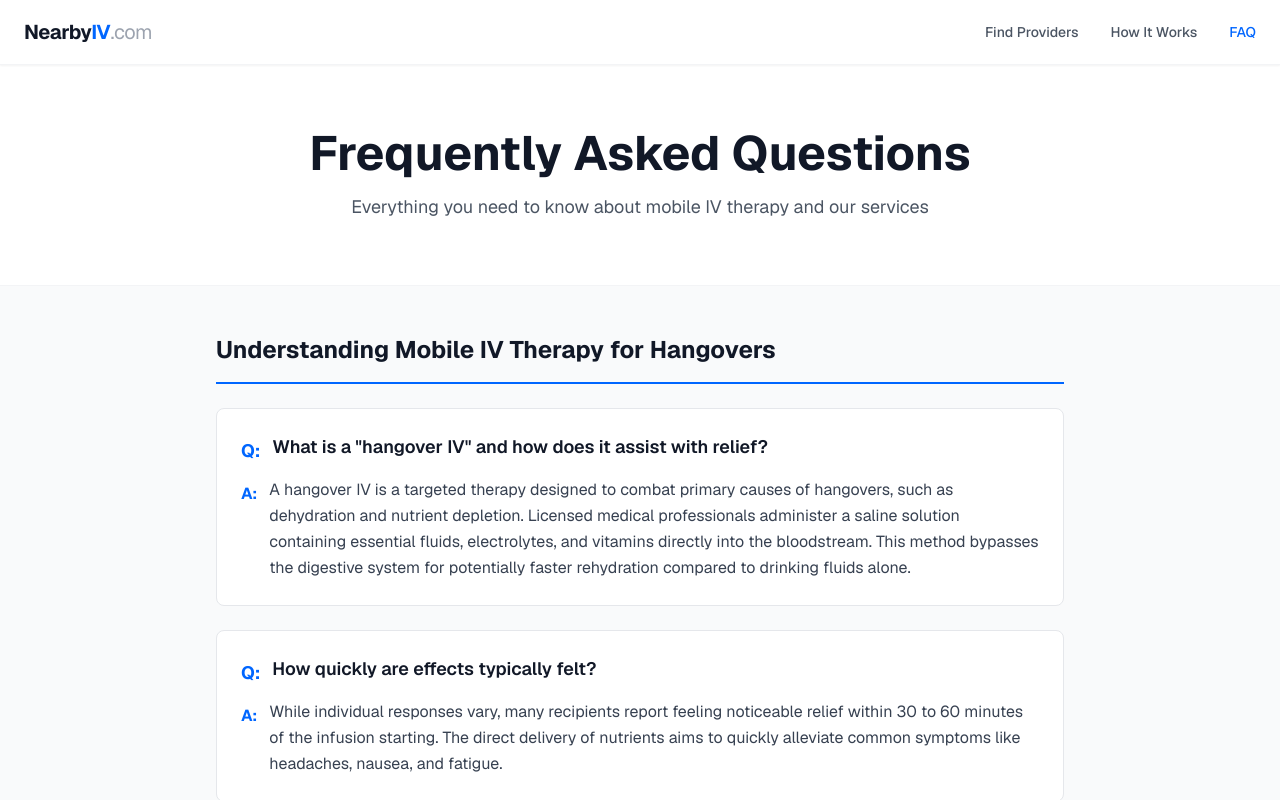
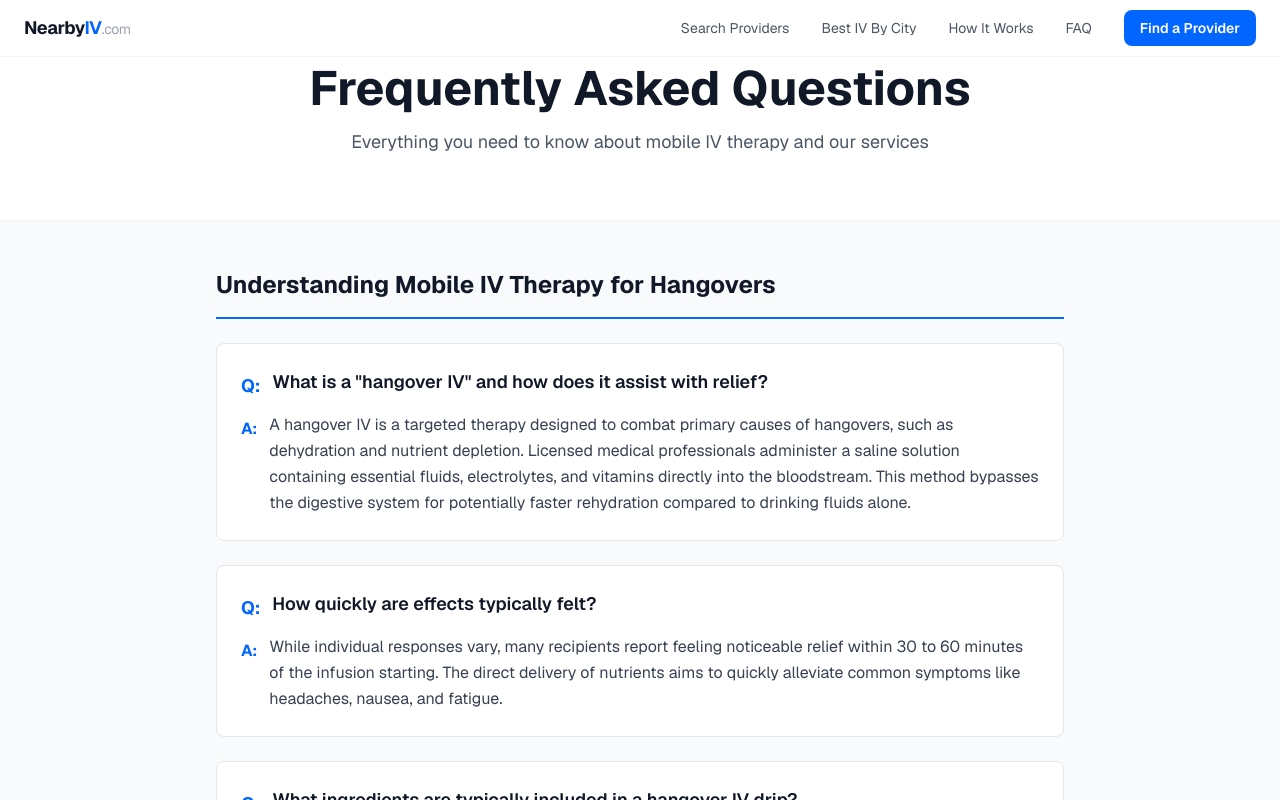
Before and after one commit to tlally2001-max/NearByIV, a Next.js app: page /faq in a window 1280 px wide. Shown: the top 800 px of the page. Built offline with nearby package versions, Linux system fonts and the light colour scheme.

Commit message:
Add consistent header component to all pages with full navigation links

```diff
--- a/app/faq/page.tsx
+++ b/app/faq/page.tsx
@@ -1,5 +1,6 @@
 import Link from "next/link";
 import type { Metadata } from "next";
+import { Header } from "@/components/header";
 
 export const dynamic = "force-static";
 
@@ -112,25 +113,7 @@ export default function FAQPage() {
       />
 
       {/* Nav */}
-      <nav className="sticky top-0 z-50 bg-white/90 backdrop-blur-md border-b border-gray-100 shadow-sm">
-        <div className="max-w-7xl mx-auto flex items-center justify-between px-6 h-16">
-          <Link href="/" className="text-xl font-bold tracking-tight text-gray-900">
-            Nearby<span className="text-[#0066FF]">IV</span>
-            <span className="text-gray-400 font-normal">.com</span>
-          </Link>
-          <div className="hidden md:flex items-center gap-8">
-            <Link href="/providers" className="text-sm font-medium text-gray-600 hover:text-[#0066FF] transition-colors">
-              Find Providers
-            </Link>
-            <Link href="/how-it-works" className="text-sm font-medium text-gray-600 hover:text-[#0066FF] transition-colors">
-              How It Works
-            </Link>
-            <Link href="/faq" className="text-sm font-medium text-[#0066FF]">
-              FAQ
-            </Link>
-          </div>
-        </div>
-      </nav>
+      <Header />
 
       {/* Header */}
       <header className="bg-white border-b border-gray-100">
--- a/app/how-it-works/page.tsx
+++ b/app/how-it-works/page.tsx
@@ -1,6 +1,6 @@
-import Link from "next/link";
 import type { Metadata } from "next";
 import { Droplet, Shield, Zap, Brain, Sparkles } from "lucide-react";
+import { Header } from "@/components/header";
 
 export const dynamic = "force-static";
 
@@ -63,31 +63,7 @@ export default function HowItWorks() {
   return (
     <div className="min-h-screen bg-white flex flex-col">
       {/* Nav */}
-      <nav className="sticky top-0 z-50 bg-white/90 backdrop-blur-md border-b border-gray-100 shadow-sm">
-        <div className="max-w-7xl mx-auto flex items-center justify-between px-6 h-16">
-          <Link
-            href="/"
-            className="text-xl font-bold tracking-tight text-gray-900"
-          >
-            Nearby<span className="text-[#0066FF]">IV</span>
-            <span className="text-gray-400 font-normal">.com</span>
-          </Link>
-          <div className="hidden md:flex items-center gap-8">
-            <Link
-              href="/providers"
-              className="text-sm font-medium text-gray-600 hover:text-[#0066FF] transition-colors"
-            >
-              Find Providers
-            </Link>
-            <Link
-              href="/how-it-works"
-              className="text-sm font-medium text-[#0066FF]"
-            >
-              How It Works
-            </Link>
-          </div>
-        </div>
-      </nav>
+      <Header />
 
       {/* Hero Section */}
       <section className="relative bg-gradient-to-br from-slate-50 to-blue-50 py-12 md:py-16 px-6">
--- a/app/locations/page.tsx
+++ b/app/locations/page.tsx
@@ -1,5 +1,5 @@
-import Link from "next/link";
 import type { Metadata } from "next";
+import { Header } from "@/components/header";
 
 export const dynamic = "force-static";
 
@@ -37,25 +37,7 @@ export default function LocationsPage() {
   return (
     <div className="min-h-screen bg-gray-50">
       {/* Nav */}
-      <nav className="sticky top-0 z-50 bg-white/90 backdrop-blur-md border-b border-gray-100 shadow-sm">
-        <div className="max-w-7xl mx-auto flex items-center justify-between px-6 h-16">
-          <Link href="/" className="text-xl font-bold tracking-tight text-gray-900">
-            Nearby<span className="text-[#0066FF]">IV</span>
-            <span className="text-gray-400 font-normal">.com</span>
-          </Link>
-          <div className="hidden md:flex items-center gap-8">
-            <Link href="/providers" className="text-sm font-medium text-gray-600 hover:text-[#0066FF] transition-colors">
-              Find Providers
-            </Link>
-            <Link href="/locations" className="text-sm font-medium text-[#0066FF]">
-              Best IV By City
-            </Link>
-            <Link href="/how-it-works" className="text-sm font-medium text-gray-600 hover:text-[#0066FF] transition-colors">
-              How It Works
-            </Link>
-          </div>
-        </div>
-      </nav>
+      <Header />
 
       {/* Header */}
       <header className="bg-white border-b border-gray-100">
--- a/app/privacy/page.tsx
+++ b/app/privacy/page.tsx
@@ -1,32 +1,10 @@
-import Link from "next/link";
+import { Header } from "@/components/header";
 
 export default function PrivacyPage() {
   return (
     <div className="min-h-screen bg-white flex flex-col">
       {/* ── Navbar ── */}
-      <nav className="fixed top-0 w-full z-50 bg-white/80 backdrop-blur-lg border-b border-gray-100">
-        <div className="max-w-7xl mx-auto flex items-center justify-between px-6 h-14">
-          <Link href="/" className="text-lg font-bold text-gray-900 tracking-tight">
-            Nearby<span style={{ color: "#0066FF" }}>IV</span>
-            <span className="text-gray-400 font-normal text-sm">.com</span>
-          </Link>
-          <div className="hidden md:flex items-center gap-8">
-            <Link href="/providers" className="text-sm text-gray-600 hover:text-[#0066FF] transition-colors">
-              Search Providers
-            </Link>
-            <Link href="/how-it-works" className="text-sm text-gray-600 hover:text-[#0066FF] transition-colors">
-              How It Works
-            </Link>
-            <Link
-              href="/providers"
-              className="text-sm font-semibold text-white px-4 py-2 rounded-lg transition-colors"
-              style={{ backgroundColor: "#0066FF" }}
-            >
-              Find a Provider
-            </Link>
-          </div>
-        </div>
-      </nav>
+      <Header />
 
       {/* ── Content ── */}
       <div className="flex-1 pt-20">
--- a/app/providers/page.tsx
+++ b/app/providers/page.tsx
@@ -1,7 +1,7 @@
 import { ProviderGrid } from "../provider-grid";
-import Link from "next/link";
 import { Suspense } from "react";
 import type { Metadata } from "next";
+import { Header } from "@/components/header";
 
 // Static generation - fetch providers once at build time, never at runtime
 export const dynamic = "force-static";
@@ -41,25 +41,7 @@ export default async function ProvidersPage() {
   return (
     <div className="min-h-screen bg-gray-50">
       {/* Nav */}
-      <nav className="sticky top-0 z-50 bg-white/90 backdrop-blur-md border-b border-gray-100 shadow-sm">
-        <div className="max-w-7xl mx-auto flex items-center justify-between px-6 h-16">
-          <Link href="/" className="text-xl font-bold tracking-tight text-gray-900">
-            Nearby<span className="text-[#0066FF]">IV</span>
-            <span className="text-gray-400 font-normal">.com</span>
-          </Link>
-          <div className="hidden md:flex items-center gap-8">
-            <Link href="/providers" className="text-sm font-medium text-[#0066FF]">
-              Find Providers
-            </Link>
-            <Link
-              href="/#how-it-works"
-              className="text-sm font-medium text-gray-600 hover:text-[#0066FF] transition-colors"
-            >
-              How It Works
-            </Link>
-          </div>
-        </div>
-      </nav>
+      <Header />
 
       {/* Header */}
       <header className="bg-white border-b border-gray-100">
--- a/app/terms/page.tsx
+++ b/app/terms/page.tsx
@@ -1,32 +1,10 @@
-import Link from "next/link";
+import { Header } from "@/components/header";
 
 export default function TermsPage() {
   return (
     <div className="min-h-screen bg-white flex flex-col">
       {/* ── Navbar ── */}
-      <nav className="fixed top-0 w-full z-50 bg-white/80 backdrop-blur-lg border-b border-gray-100">
-        <div className="max-w-7xl mx-auto flex items-center justify-between px-6 h-14">
-          <Link href="/" className="text-lg font-bold text-gray-900 tracking-tight">
-            Nearby<span style={{ color: "#0066FF" }}>IV</span>
-            <span className="text-gray-400 font-normal text-sm">.com</span>
-          </Link>
-          <div className="hidden md:flex items-center gap-8">
-            <Link href="/providers" className="text-sm text-gray-600 hover:text-[#0066FF] transition-colors">
-              Search Providers
-            </Link>
-            <Link href="/how-it-works" className="text-sm text-gray-600 hover:text-[#0066FF] transition-colors">
-              How It Works
-            </Link>
-            <Link
-              href="/providers"
-              className="text-sm font-semibold text-white px-4 py-2 rounded-lg transition-colors"
-              style={{ backgroundColor: "#0066FF" }}
-            >
-              Find a Provider
-            </Link>
-          </div>
-        </div>
-      </nav>
+      <Header />
 
       {/* ── Content ── */}
       <div className="flex-1 pt-20">
--- /dev/null
+++ b/components/header.tsx
@@ -0,0 +1,39 @@
+"use client";
+
+import Link from "next/link";
+import { MobileNav } from "./mobile-nav";
+
+export function Header() {
+  return (
+    <nav className="fixed top-0 w-full z-50 bg-white/80 backdrop-blur-lg border-b border-gray-100">
+      <div className="max-w-7xl mx-auto flex items-center justify-between px-6 h-14">
+        <Link href="/" className="text-lg font-bold text-gray-900 tracking-tight">
+          Nearby<span style={{ color: "#0066FF" }}>IV</span>
+          <span className="text-gray-400 font-normal text-sm">.com</span>
+        </Link>
+        <MobileNav />
+        <div className="hidden md:flex items-center gap-8">
+          <Link href="/providers" className="text-sm text-gray-600 hover:text-[#0066FF] transition-colors">
+            Search Providers
+          </Link>
+          <Link href="/locations" className="text-sm text-gray-600 hover:text-[#0066FF] transition-colors">
+            Best IV By City
+          </Link>
+          <Link href="/how-it-works" className="text-sm text-gray-600 hover:text-[#0066FF] transition-colors">
+            How It Works
+          </Link>
+          <Link href="/faq" className="text-sm text-gray-600 hover:text-[#0066FF] transition-colors">
+            FAQ
+          </Link>
+          <Link
+            href="/providers"
+            className="text-sm font-semibold text-white px-4 py-2 rounded-lg transition-colors"
+            style={{ backgroundColor: "#0066FF" }}
+          >
+            Find a Provider
+          </Link>
+        </div>
+      </div>
+    </nav>
+  );
+}
```
